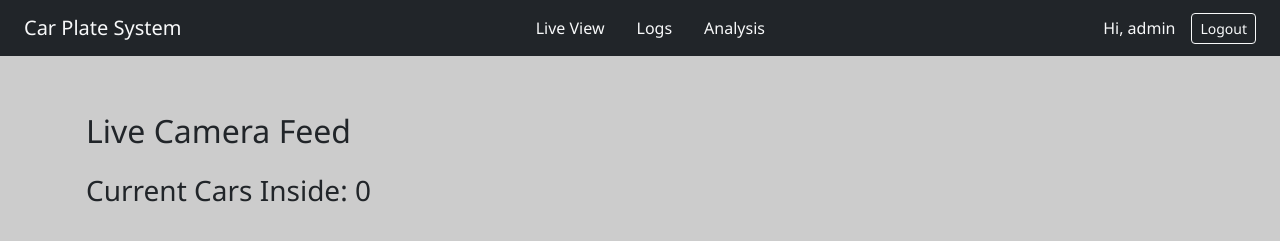
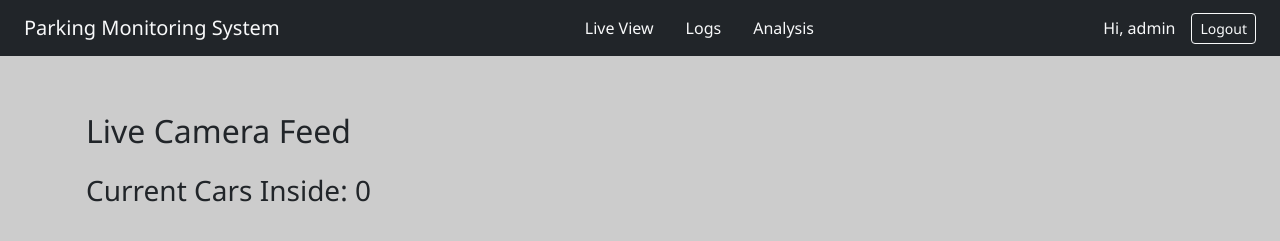
Before and after one commit to CodeChen-1/Parking-Monitoring-System, a Flask app: page /live in a window 1280 px wide. Shown: the top 241 px of the page. Run offline with Flask 3, Linux system fonts and the light colour scheme; a user stored in the database is signed in; data that the repository does not hold is empty; parts of the project's set-up code (start-up, migrations or seed data) failed here and were passed over.

Commit message:
Fix title

```diff
--- a/templates/base.html
+++ b/templates/base.html
@@ -15,7 +15,7 @@
   <!-- Navbar -->
   <nav class="navbar navbar-expand-lg navbar-dark bg-dark">
     <div class="container-fluid d-flex justify-content-between align-items-center px-4">
-      <a class="navbar-brand" href="{{ url_for('logs') }}">Car Plate System</a>
+      <a class="navbar-brand" href="{{ url_for('logs') }}">Parking Monitoring System</a>
       <div class="d-flex justify-content-center flex-grow-1">
         <ul class="navbar-nav mb-0">
           <li class="nav-item px-2"><a class="nav-link" href="{{ url_for('live') }}">Live View</a></li>
```
